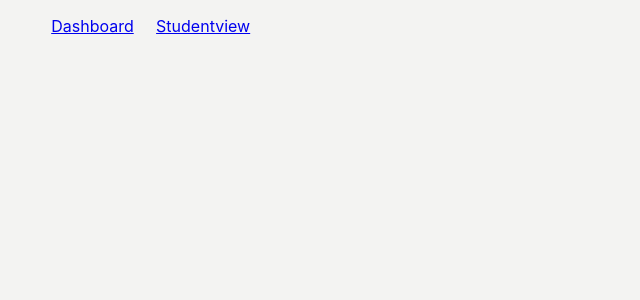
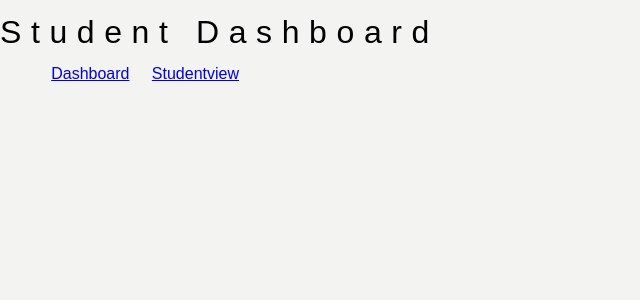
Before and after one commit to nederhoed70/student-dashboard, a React (Create React App) app: page / in a window 1280 px wide. Shown: the top 300 px of the page, without its empty margins (0-640 px from the left). Built offline with nearby package versions, Linux system fonts and the light colour scheme; a web font is replaced by a local one.

Commit message:
some progress with datahandling and some minor styling added

```diff
--- a/src/App.css
+++ b/src/App.css
@@ -1,4 +1,5 @@
 body {
+	font-family: 'Work sans', Arial, Helvetica, sans-serif;
 	background-color: hsl(60, 2%, 95%);
 }
 header {
@@ -6,8 +7,18 @@ header {
 	grid-column: 1 / span 5;
 	grid-row: 1;
 }
-header h1 {
+h1 {
 	line-height: 0.7em;
+	letter-spacing: 0.3em;
+	font-weight: 500;
+}
+h2 {
+	font-weight: 400;
+	line-height: 0.5em;
+}
+h3 {
+	font-weight: 400;
+	line-height: 0.5em;
 }
 header ul {
 	display: inline-block;
@@ -17,10 +28,7 @@ header li {
 	display: inline-block;
 	padding: 0.1em 1em;
 }
-footer {
-	grid-column: 1 / span 5;
-	grid-row: 3;
-}
+
 tspan {
 	font-size: 8px;
 }
@@ -38,11 +46,11 @@ tspan {
 }
 .filter {
 	grid-column: 1;
-	grid-row: 2;
+	grid-row: 2 / auto;
 }
 .charts {
 	grid-column: 2 / span 4;
-	grid-row: 2;
+	grid-row: 2 / auto;
 }
 .tasks-filter {
 	max-height: 300px;
@@ -66,3 +74,36 @@ tspan {
 	text-decoration: line-through;
 	color: hsl(0, 0%, 66%);
 }
+@font-face {
+	font-family: 'Work Sans';
+	font-style: normal;
+	font-weight: 300;
+	font-display: swap;
+	src: url(https://fonts.gstatic.com/s/worksans/v6/QGYsz_wNahGAdqQ43Rh_fKDp.woff2)
+		format('woff2');
+	unicode-range: U+0000-00FF, U+0131, U+0152-0153, U+02BB-02BC, U+02C6, U+02DA,
+		U+02DC, U+2000-206F, U+2074, U+20AC, U+2122, U+2191, U+2193, U+2212, U+2215,
+		U+FEFF, U+FFFD;
+}
+@font-face {
+	font-family: 'Work Sans';
+	font-style: normal;
+	font-weight: 500;
+	font-display: swap;
+	src: url(https://fonts.gstatic.com/s/worksans/v6/QGYsz_wNahGAdqQ43Rh_fKDp.woff2)
+		format('woff2');
+	unicode-range: U+0000-00FF, U+0131, U+0152-0153, U+02BB-02BC, U+02C6, U+02DA,
+		U+02DC, U+2000-206F, U+2074, U+20AC, U+2122, U+2191, U+2193, U+2212, U+2215,
+		U+FEFF, U+FFFD;
+}
+@font-face {
+	font-family: 'Work Sans';
+	font-style: normal;
+	font-weight: 800;
+	font-display: swap;
+	src: url(https://fonts.gstatic.com/s/worksans/v6/QGYsz_wNahGAdqQ43Rh_fKDp.woff2)
+		format('woff2');
+	unicode-range: U+0000-00FF, U+0131, U+0152-0153, U+02BB-02BC, U+02C6, U+02DA,
+		U+02DC, U+2000-206F, U+2074, U+20AC, U+2122, U+2191, U+2193, U+2212, U+2215,
+		U+FEFF, U+FFFD;
+}
--- a/src/components/Header.js
+++ b/src/components/Header.js
@@ -1,9 +1,24 @@
 import React from 'react';
 
 function Header(props) {
+	const showStudentScore = studentId => {
+		let selectedStudent = studentId;
+		let data = props.data;
+		//const scores = data.filter(object => object.name === selectedStudent);
+		const scores = [
+			...new Set(data.filter(object => object.name === selectedStudent))
+		];
+		return {
+			name: selectedStudent,
+			scores: scores
+		};
+	};
+
 	const handleMenu = event => {
-		props.showStudentScore(event.title);
+		let studentScore = showStudentScore();
+		props.studentScoreFromChild(event.target.title);
 	};
+
 	console.log(props);
 	const menu = props.students.map(student => (
 		<li
@@ -16,9 +31,9 @@ function Header(props) {
 			{student}
 		</li>
 	));
+
 	return (
 		<header>
-			<h1>Student Dashboard</h1>
 			<nav>
 				<ul>{menu}</ul>
 			</nav>
--- a/src/components/Overview.js
+++ b/src/components/Overview.js
@@ -6,6 +6,7 @@ import { BrowserRouter as Router, Switch, Route, Link } from 'react-router-dom';
 function Overview() {
 	return (
 		<Router>
+			<h1>Student Dashboard</h1>
 			<ul className='top-nav'>
 				<li>
 					<Link to='/StudentDashboard'>Dashboard</Link>
--- a/src/components/StudentDashboard.js
+++ b/src/components/StudentDashboard.js
@@ -85,7 +85,7 @@ class StudentDashboard extends React.Component {
 		const dashboardFunScore = this.showScorePerProgram('fun');
 		const dashboardToughScore = this.showScorePerProgram('tough');
 		const dashboardStudentScore = this.showScorePerStudent();
-		console.log(this.state);
+		console.log(dashboardStudentScore);
 
 		return (
 			<div className={'overview'}>
--- a/src/components/StudentView.js
+++ b/src/components/StudentView.js
@@ -1,7 +1,6 @@
 import React from 'react';
 import DataHandler from '../data/DataHandler';
 import Header from './Header';
-import Filter from './Filter';
 import Footer from './Footer';
 import {
 	VictoryBar,
@@ -19,34 +18,31 @@ class StudentView extends React.Component {
 			students: [...DataHandler('students')],
 			program: [...DataHandler('program')],
 			rawData: [...DataHandler('raw')],
-			activeFilter: []
+			activeFilter: [],
+			studentScore: ''
 		};
-	}
-	showStudentScore() {
-		let selectedStudent = 'Evelyn';
-		let data = this.state.rawData;
-		const scores = data.filter(object => object.name === selectedStudent);
-		const scoreTough = scores.reduce((acc, object) => {
-			return Math.round((acc + object.difficulty / scores.length) * 100) / 100;
-		}, 0);
-
-		return {
-			name: selectedStudent,
-			funscore: scores,
-			difficultyscore: scoreTough
-		};
+		this.studentScoreFromChild = this.studentScoreFromChild.bind(this);
 	}
 
+	studentScoreFromChild(newStudentScore) {
+		this.setState({ studentScore: 'test' });
+		console.log(newStudentScore.name, this.state.studentScore);
+	}
+	// 	console.log('click', newStudentScore);
+	// 	this.setState({ studentScore: 'test' });
+	// 	this.dataToChart(newStudentScore.scores);
+	// 	console.log(newStudentScore.name, this.state.studentScore);
+	// }
+
 	render() {
-		console.log(this.showStudentScore());
-		const individualStudentData = this.showStudentScore();
 		return (
 			<div className={'studentview'}>
 				<Header
 					students={this.state.students}
-					showStudentScore={this.showStudentScore}
+					data={this.state.rawData}
+					studentScoreFromChild={this.studentScoreFromChild}
 				/>
-				<h2>Evelyn</h2>
+
 				<VictoryChart
 					theme={VictoryTheme.material}
 					width={800}
@@ -74,7 +70,7 @@ class StudentView extends React.Component {
 							style={{
 								data: { fill: '#00a8cc' }
 							}}
-							data={individualStudentData.funscore}
+							data={this.dataToChart}
 							x='task'
 							y='difficulty'
 						/>
@@ -88,7 +84,7 @@ class StudentView extends React.Component {
 							style={{
 								data: { fill: '#c43a31' }
 							}}
-							data={individualStudentData.funscore}
+							data={this.dataToChart}
 							x='task'
 							y='fun'
 						/>
--- a/src/data/DataHandler.js
+++ b/src/data/DataHandler.js
@@ -16,13 +16,14 @@ function DataHandler(requested) {
 			return [...new Set(data.map(student => student.name))];
 
 		case 'program':
-			return data.reduce((acc, item) => {
-				if (acc.includes(item.task)) {
-					return acc;
-				} else {
-					return acc.concat(item.task);
-				}
-			}, []);
+			return [...new Set(data.map(program => program.task))];
+		// return data.reduce((acc, item) => {
+		// 	if (acc.includes(item.task)) {
+		// 		return acc;
+		// 	} else {
+		// 		return acc.concat(item.task);
+		// 	}
+		// }, []);
 
 		default:
 			return null;
```
